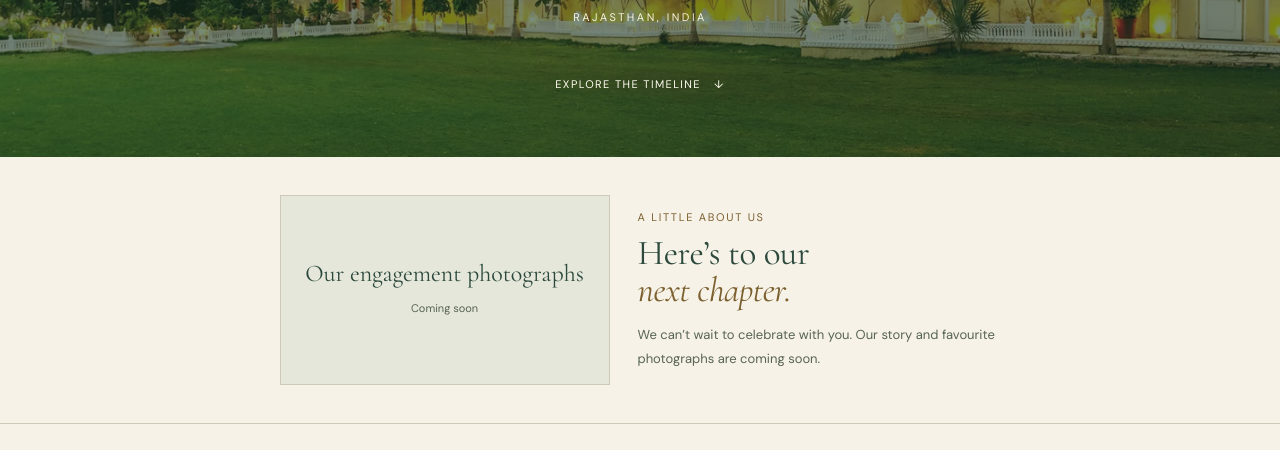
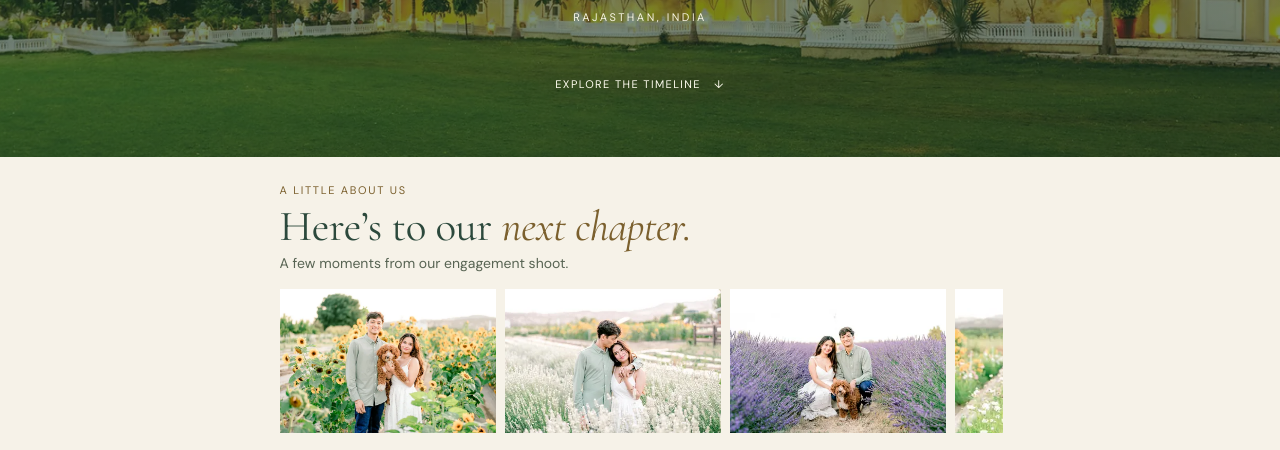
Before and after one commit to shaan97/shivangi-and-shaan, a plain HTML site: page index.html in a window 1280 px wide. Shown: the part 502-952 px from the top of the page. Drawn offline with nearby package versions, Linux system fonts and the light colour scheme.

Commit message:
Add a swipeable engagement photo strip

```diff
--- a/index.html
+++ b/index.html
@@ -13,7 +13,29 @@
 <div class="cc-wash" aria-hidden="true"></div><div class="cc-monogram" aria-hidden="true">S<em>&</em>S</div>
 <div class="cc-cover"><h1 class="cc-names" id="cc-names"><span>SHIVANGI</span><span class="cc-and">and</span><span>SHAAN</span></h1><p class="cc-announcement">Are getting married!</p><p class="cc-location">Chomu Palace, Jaipur</p><p class="cc-date">27–28 December 2026</p><p class="cc-place">Rajasthan, India</p><a class="cc-scroll cursor-interaction" href="#cc-timeline" data-scroll-to="cc-timeline">Explore the timeline <span aria-hidden="true">↓</span></a></div>
 </header>
-<section class="cc-section" aria-labelledby="cc-story-heading"><div class="cc-inner cc-story"><div class="cc-photo-placeholder"><span>Our engagement photographs</span><small>Coming soon</small></div><div><p class="cc-kicker">A little about us</p><h2 class="cc-heading" id="cc-story-heading">Here’s to our<br><em>next chapter.</em></h2><p class="cc-copy">We can’t wait to celebrate with you. Our story and favourite photographs are coming soon.</p></div></div></section>
+<section class="cc-section" id="cc-engagement" aria-labelledby="cc-story-heading">
+  <div class="cc-inner">
+    <header class="cc-story">
+      <p class="cc-kicker">A little about us</p>
+      <h2 class="cc-heading" id="cc-story-heading">Here’s to our <em>next chapter.</em></h2>
+      <p class="cc-copy">A few moments from our engagement shoot.</p>
+    </header>
+    <ul class="cc-engagement-strip" aria-label="Engagement photos" role="list" tabindex="0">
+      <li><img src="assets/engagement/sunflowers-with-dog-preview.webp" width="720" height="480" alt="Shivangi and Shaan holding their dog in a sunflower field" loading="lazy" decoding="async"></li>
+      <li><img src="assets/engagement/white-flower-meadow-preview.webp" width="420" height="280" alt="Shivangi leaning into Shaan’s shoulder among white flowers" loading="lazy" decoding="async"></li>
+      <li><img src="assets/engagement/lavender-with-dog-preview.webp" width="420" height="280" alt="Sitting together with their dog between rows of lavender" loading="lazy" decoding="async"></li>
+      <li><img src="assets/engagement/wildflower-path-preview.webp" width="280" height="420" alt="Embracing on a path through wildflowers" loading="lazy" decoding="async"></li>
+      <li><img src="assets/engagement/in-the-meadow-preview.webp" width="420" height="280" alt="Looking at each other in a meadow of white flowers" loading="lazy" decoding="async"></li>
+      <li><img src="assets/engagement/sunflower-portrait-preview.webp" width="420" height="280" alt="Standing side by side among sunflowers" loading="lazy" decoding="async"></li>
+      <li><img src="assets/engagement/wildflower-walk-preview.webp" width="280" height="420" alt="Walking hand in hand through a flower garden" loading="lazy" decoding="async"></li>
+      <li><img src="assets/engagement/beneath-the-willow-preview.webp" width="420" height="280" alt="Standing beneath a willow at the end of a lavender path" loading="lazy" decoding="async"></li>
+      <li><img src="assets/engagement/meadow-portrait-preview.webp" width="280" height="420" alt="A portrait of the couple among tall white flowers" loading="lazy" decoding="async"></li>
+      <li><img src="assets/engagement/hand-in-hand-preview.webp" width="420" height="280" alt="Turning toward the camera while holding hands between sunflowers" loading="lazy" decoding="async"></li>
+      <li><img src="assets/engagement/among-the-wildflowers-preview.webp" width="420" height="280" alt="Shaan standing behind Shivangi in a field of wildflowers" loading="lazy" decoding="async"></li>
+      <li><img src="assets/engagement/lavender-portrait-with-dog-preview.webp" width="420" height="280" alt="A portrait of the couple and their dog beneath a willow" loading="lazy" decoding="async"></li>
+    </ul>
+  </div>
+</section>
 <section class="cc-section cc-timeline" id="cc-timeline" aria-labelledby="ps-timeline-heading">
 <div id="peacock-timeline">
 <div class="ps-stage" aria-label="Wedding programme styling">
--- a/styles.css
+++ b/styles.css
@@ -29,11 +29,48 @@ body{margin:0;background:#f6f2e8}
 #chomu-palace-compact .cc-heading{font:400 39px/1.08 'Cormorant Garamond',Georgia,serif;letter-spacing:-.4px;margin:8px 0 13px!important}
 #chomu-palace-compact .cc-heading em{font-weight:400;color:var(--cc-gold)}
 #chomu-palace-compact .cc-copy{font-size:13px;line-height:1.85;color:var(--cc-muted)}
-#chomu-palace-compact .cc-story{display:grid;grid-template-columns:1fr 1.1fr;gap:28px;align-items:center}
-#chomu-palace-compact .cc-photo-placeholder{min-height:190px;background:#e5e7db;border:1px solid var(--cc-line);display:flex;align-items:center;justify-content:center;flex-direction:column;text-align:center;padding:22px}
-#chomu-palace-compact .cc-photo-placeholder span{font:400 24px/1.15 'Cormorant Garamond',Georgia,serif}
-#chomu-palace-compact .cc-photo-placeholder small{font-size:11px;color:var(--cc-muted);margin-top:11px}
-#chomu-palace-compact .cc-story .cc-heading{font-size:35px}
+#chomu-palace-compact #cc-engagement .cc-inner { padding-block: 24px; }
+#cc-engagement .cc-story { margin-bottom: 12px; }
+#cc-engagement .cc-story .cc-heading {
+  margin: 4px 0 3px !important;
+  font-size: clamp(29px, 7.6cqw, 43px);
+}
+#cc-engagement .cc-story .cc-heading em { white-space: nowrap; }
+#cc-engagement .cc-copy { font-size: 14px; line-height: 1.5; }
+#cc-engagement .cc-engagement-strip {
+  display: flex;
+  gap: 9px;
+  margin: 0 -3px;
+  padding: 3px 3px 7px;
+  list-style: none;
+  overflow-x: auto;
+  scroll-snap-type: x mandatory;
+  scroll-padding-inline: 3px;
+  overscroll-behavior-x: contain;
+  scrollbar-width: thin;
+  scrollbar-color: #7f8e75 #e8e4d9;
+}
+#cc-engagement .cc-engagement-strip li {
+  flex: 0 0 30%;
+  min-width: 0;
+  scroll-snap-align: start;
+  background: var(--cc-soft);
+}
+#cc-engagement .cc-engagement-strip img {
+  display: block;
+  width: 100%;
+  height: auto;
+  aspect-ratio: 3 / 2;
+  object-fit: cover;
+  object-position: center 44%;
+}
+#cc-engagement .cc-engagement-strip:focus-visible {
+  outline: 2px solid var(--cc-ink);
+  outline-offset: 2px;
+}
+@container (max-width: 650px) {
+  #cc-engagement .cc-engagement-strip li { flex-basis: min(59%, 225px); }
+}
 #chomu-palace-compact .cc-timeline{background:transparent}
 #chomu-palace-compact .cc-days{display:grid;grid-template-columns:1fr 1fr;gap:28px;margin-top:25px}
 #chomu-palace-compact .cc-day-heading{font:400 27px/1.2 'Cormorant Garamond',Georgia,serif;padding-bottom:13px;border-bottom:1px solid var(--cc-line)}
@@ -77,9 +114,6 @@ body{margin:0;background:#f6f2e8}
  #chomu-palace-compact .cc-scroll{font-size:11px;letter-spacing:1px;margin-top:35px}
  #chomu-palace-compact .cc-inner{padding:31px 24px}
  #chomu-palace-compact .cc-heading{font-size:37px}
- #chomu-palace-compact .cc-story{grid-template-columns:1fr;gap:19px}
- #chomu-palace-compact .cc-photo-placeholder{min-height:175px}
- #chomu-palace-compact .cc-story .cc-heading{font-size:34px}
  #chomu-palace-compact .cc-service{grid-template-columns:1fr;gap:7px;padding:18px 0}
  #chomu-palace-compact .cc-city-list{grid-template-columns:1fr}
  #chomu-palace-compact .cc-event{grid-template-columns:82px 1fr;gap:13px}
```
Also changed, not shown: assets/engagement/among-the-wildflowers-preview.webp (added), assets/engagement/beneath-the-willow-preview.webp (added), assets/engagement/hand-in-hand-preview.webp (added), assets/engagement/in-the-meadow-preview.webp (added), assets/engagement/lavender-portrait-with-dog-preview.webp (added), assets/engagement/lavender-with-dog-preview.webp (added), assets/engagement/meadow-portrait-preview.webp (added), assets/engagement/sunflower-portrait-preview.webp (added), assets/engagement/sunflowers-with-dog-preview.webp (added), assets/engagement/white-flower-meadow-preview.webp (added), assets/engagement/wildflower-path-preview.webp (added), assets/engagement/wildflower-walk-preview.webp (added).
